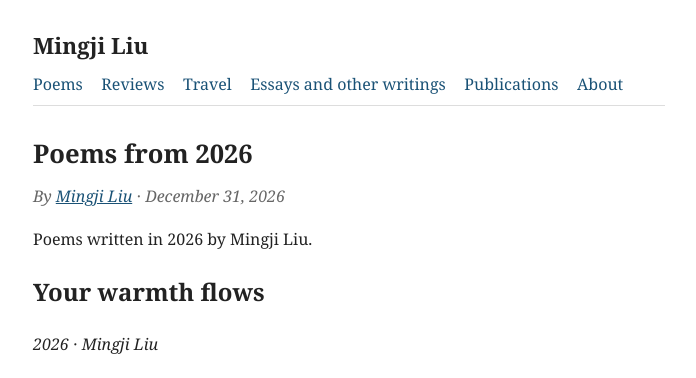
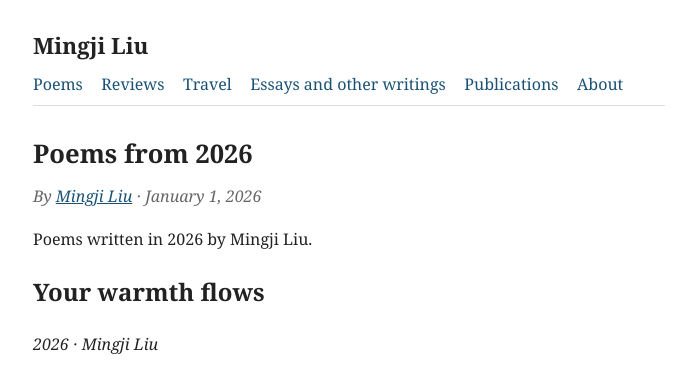
Before and after one commit to mingjiliu/mingjiliu.github.io, a Jekyll site: the page built from _poems/2026.md, in a window 1280 px wide. Shown: the top 378 px of the page, without its empty margins (291-987 px from the left). Built offline with Jekyll 4.4.1, drawn with Linux system fonts in a browser that asks for light colours.

Commit message:
Update 2026.md

```diff
--- a/_poems/2026.md
+++ b/_poems/2026.md
@@ -1,6 +1,6 @@
 ---
 title: "Poems from 2026"
-date: 2026-12-31
+date: 2026-01-01
 ---
 
 Poems written in 2026 by Mingji Liu.
```
